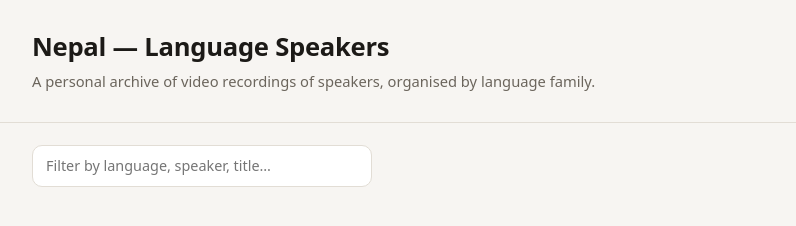
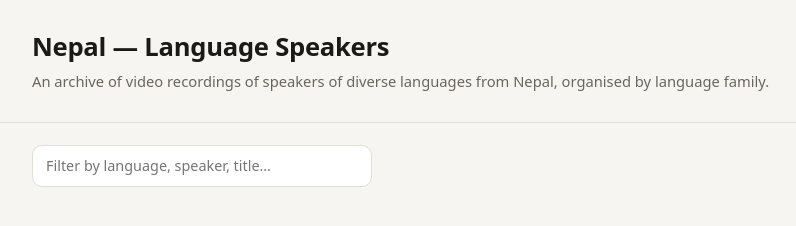
Before and after one commit to mcpons/nepal-language-videos, a plain HTML site: page index.html in a window 1280 px wide. Shown: the whole page, without its empty margins (28-824 px from the left). Drawn offline with Linux system fonts and the light colour scheme.

Commit message:
intro update

```diff
--- a/index.html
+++ b/index.html
@@ -105,7 +105,7 @@
 
 <header>
   <h1>Nepal — Language Speakers</h1>
-  <p>A personal archive of video recordings of speakers, organised by language family.</p>
+  <p>An archive of video recordings of speakers of diverse languages from Nepal, organised by language family.</p>
 </header>
 
 <nav><div class="tabs" id="tabs" role="tablist"></div></nav>
```
